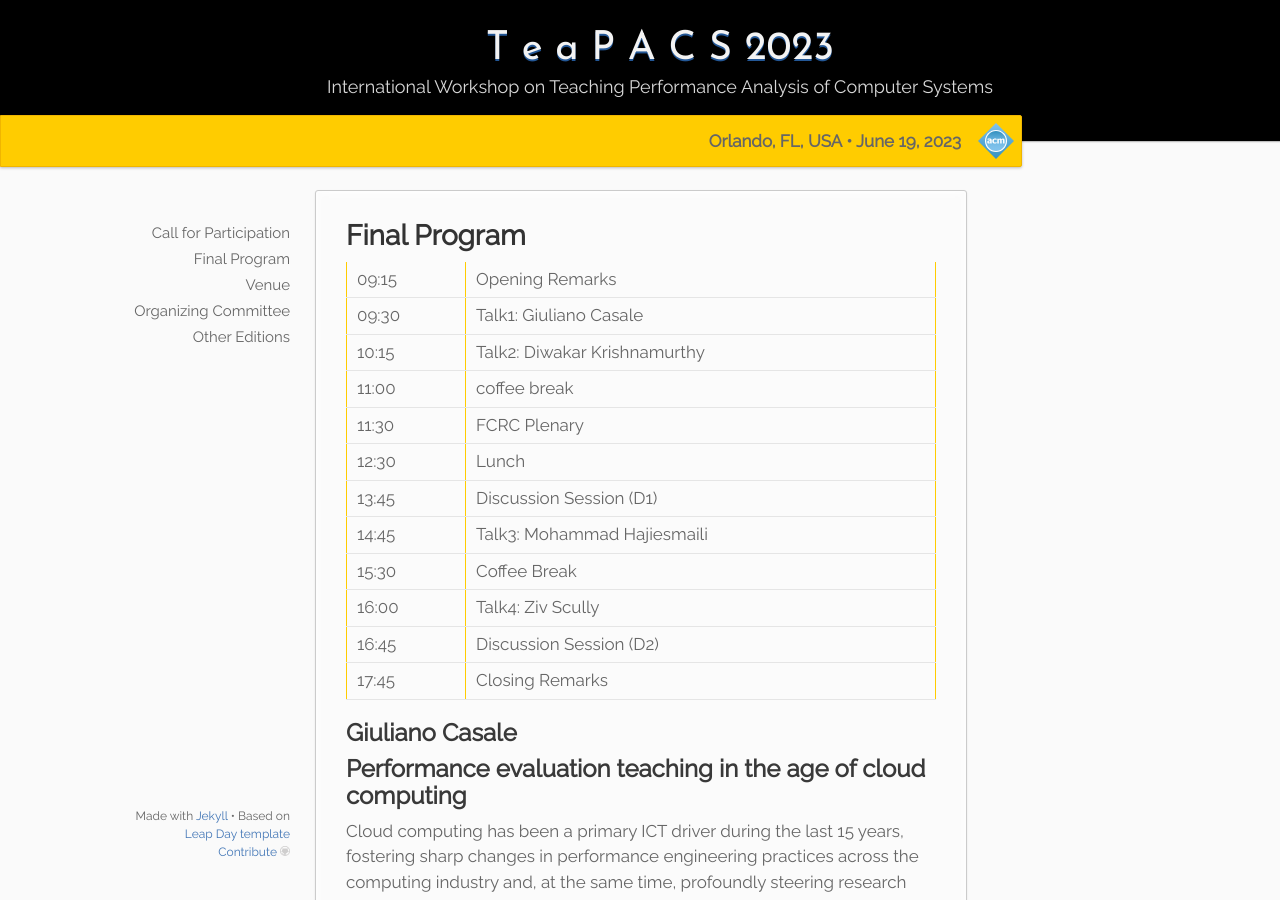
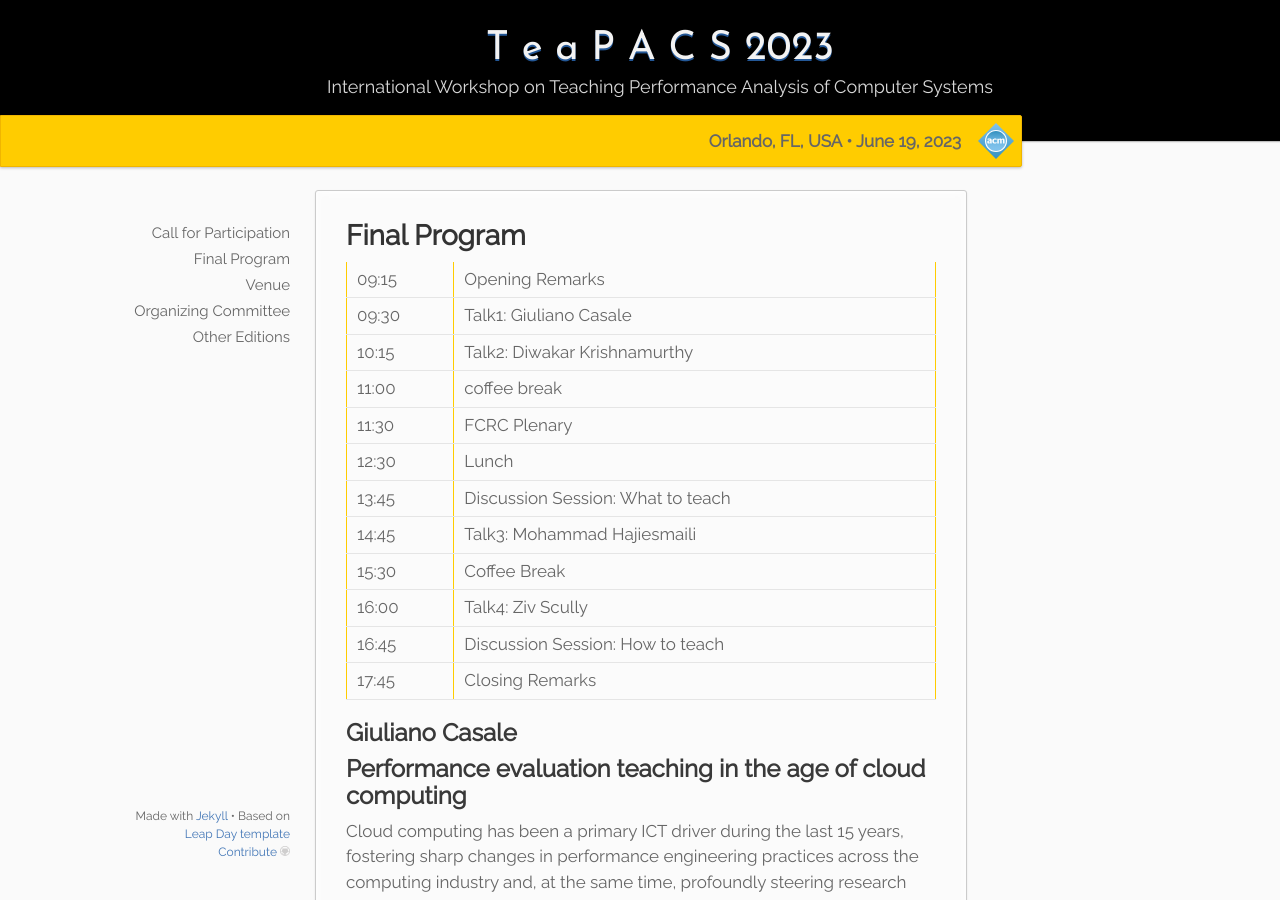
Before and after one commit to alessandropellegrini/teapacs.github.io, a Jekyll site: the page built from _2023/05.program.md, in a window 1280 px wide and 900 px high. Built offline with Jekyll 4.4.1, drawn with Linux system fonts in a browser that asks for light colours.

Commit message:
Update 05.program.md

```diff
--- a/_2023/05.program.md
+++ b/_2023/05.program.md
@@ -5,18 +5,18 @@ menu_show: true
 permalink: /:collection/program/
 ---
 
-| 09:15 | Opening Remarks              |
-| 09:30 | Talk1: Giuliano Casale       |
-| 10:15 | Talk2: Diwakar Krishnamurthy |
-| 11:00 | coffee break                 |
-| 11:30 | FCRC Plenary                 |
-| 12:30 | Lunch                        |
-| 13:45 | Discussion Session (D1)      |
-| 14:45 | Talk3: Mohammad Hajiesmaili  |
-| 15:30 | Coffee Break                 |
-| 16:00 | Talk4: Ziv Scully            |
-| 16:45 | Discussion Session (D2)      |
-| 17:45 | Closing Remarks              |
+| 09:15 | Opening Remarks                        |
+| 09:30 | Talk1: Giuliano Casale                 |
+| 10:15 | Talk2: Diwakar Krishnamurthy           |
+| 11:00 | coffee break                           |
+| 11:30 | FCRC Plenary                           |
+| 12:30 | Lunch                                  |
+| 13:45 | Discussion Session: What to teach      |
+| 14:45 | Talk3: Mohammad Hajiesmaili            |
+| 15:30 | Coffee Break                           |
+| 16:00 | Talk4: Ziv Scully                      |
+| 16:45 | Discussion Session: How to teach       |
+| 17:45 | Closing Remarks                        |
 
 ## Giuliano Casale
 ## Performance evaluation teaching in the age of cloud computing
```
